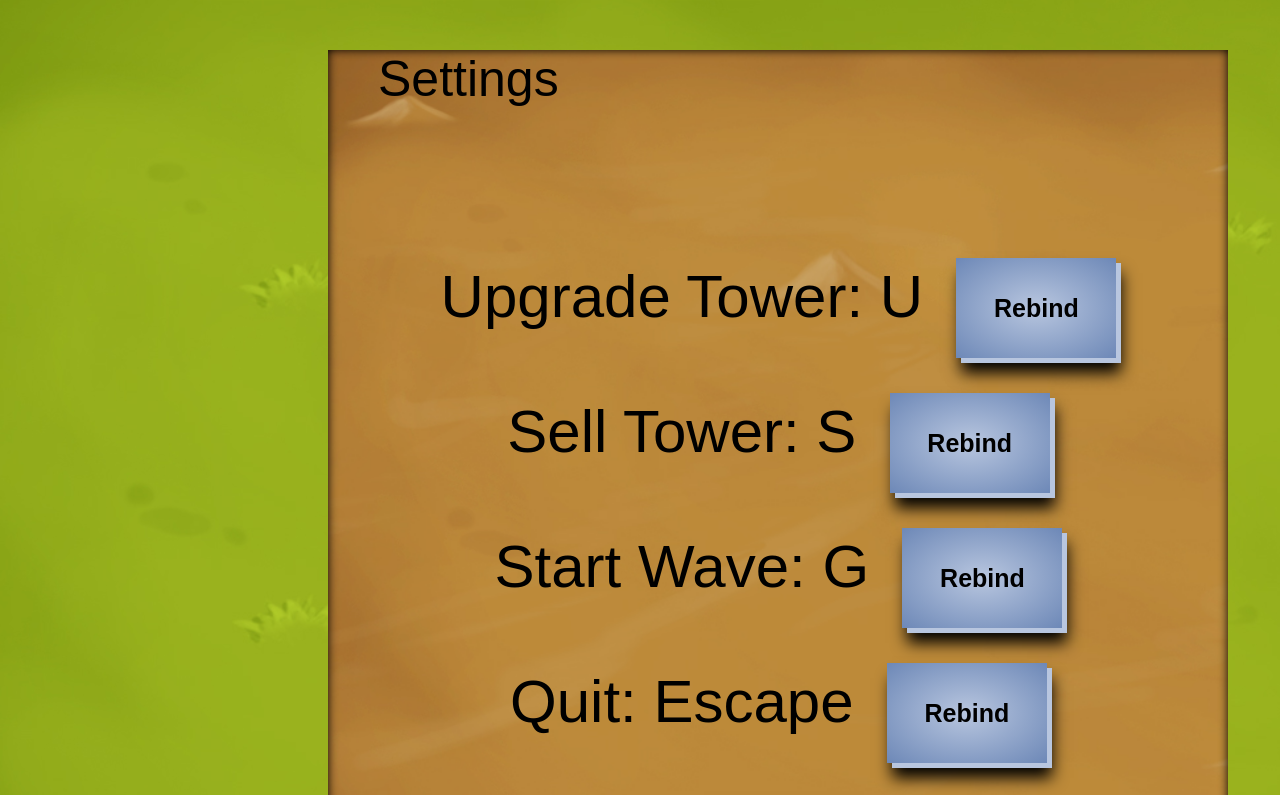
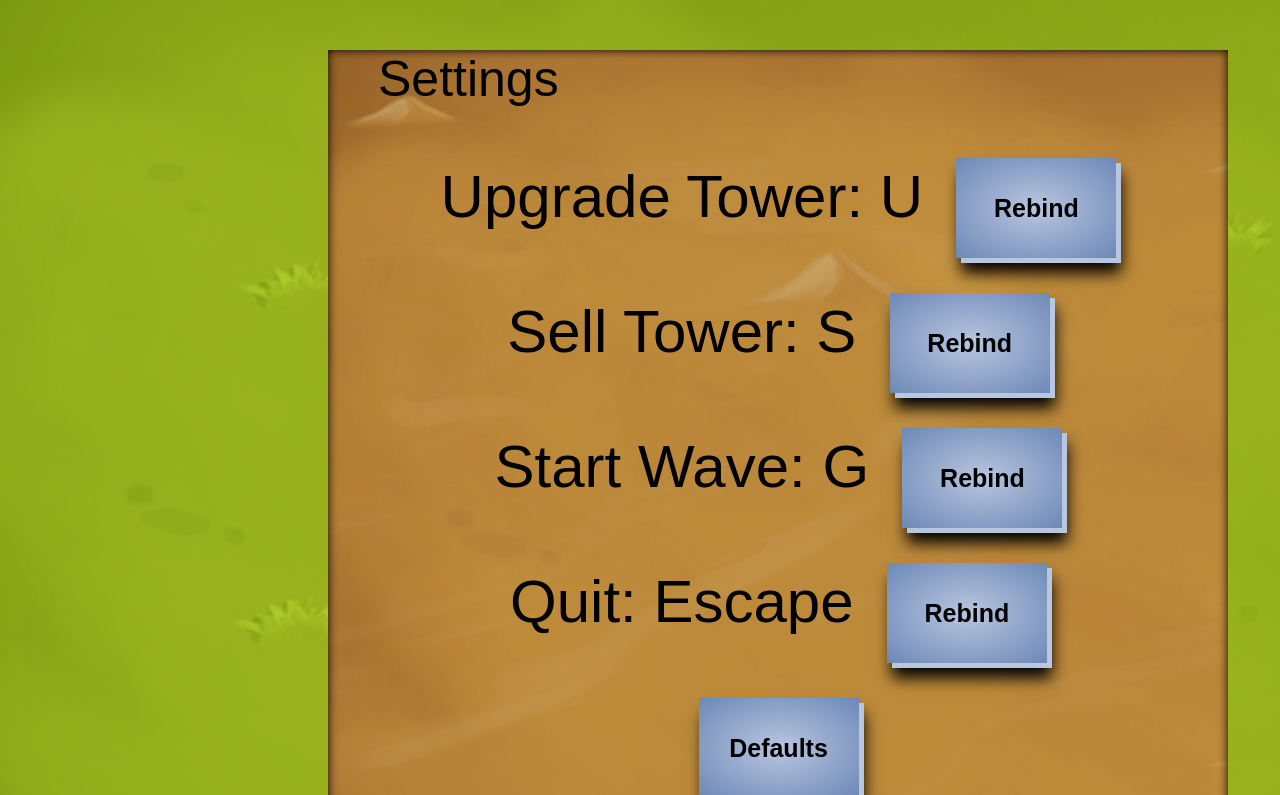
Before and after one commit to kabino11/Tower-Defense, a plain HTML site: page index.html in a window 1280 px wide. Both pictures are taken after a click on the button "Settings". Shown: the top 795 px of the page. Drawn offline with Linux system fonts and the light colour scheme.

Commit message:
Reduced margin in settings to allow it to fit in one menu

```diff
--- a/style.css
+++ b/style.css
@@ -13,6 +13,10 @@ ul {
 
 #main-menu ul {
 	margin-top: 70px;
+}
+
+#settings ul {
+  margin-top: 25px;
 }
 
 #high-score ul {
```
